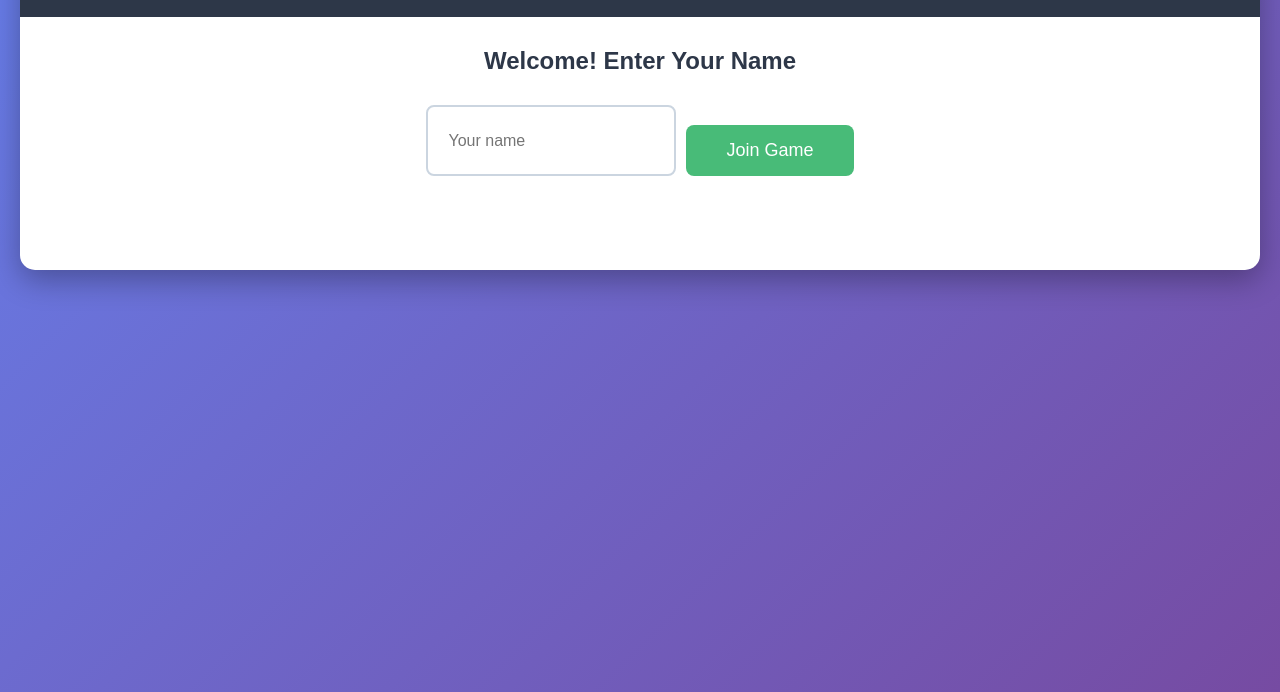
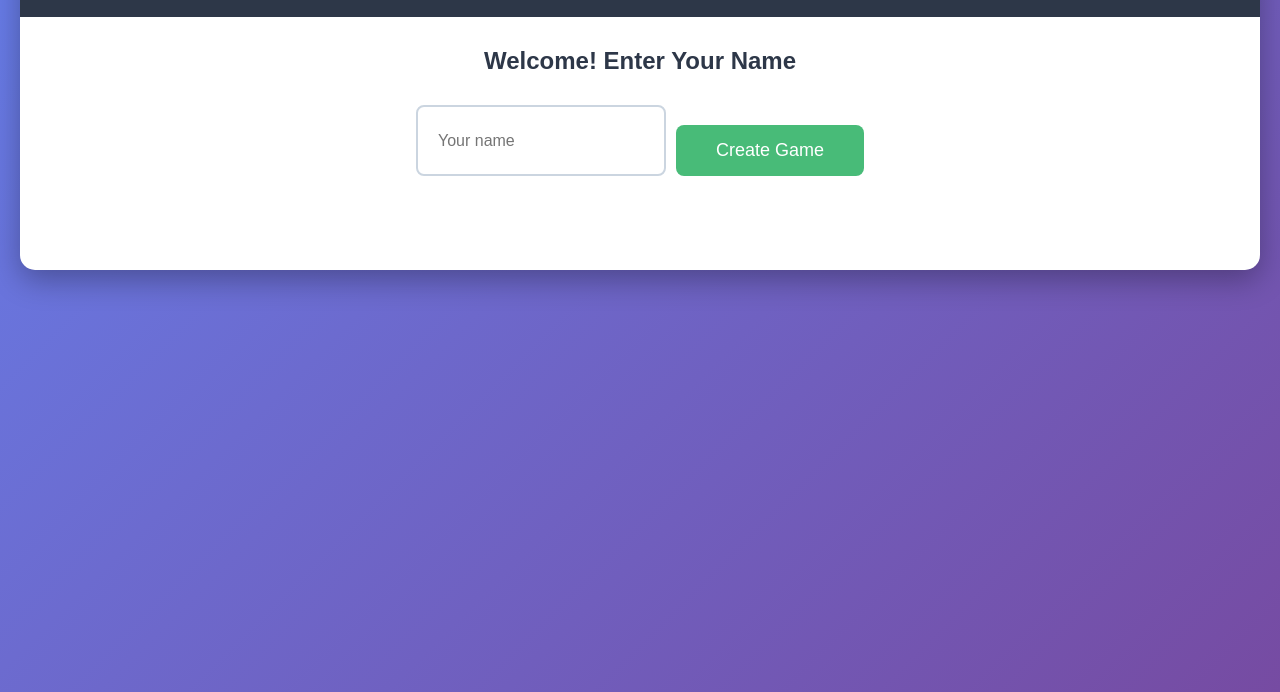
Before and after one commit to arvindbhand/bridge-bidding, a website: page index.html in a window 1280 px wide. Shown: the part 108-800 px from the top of the page. Drawn offline with nearby package versions, Linux system fonts and the light colour scheme; no server answers.

Commit message:
Fix button text:Create Game vs Join as Partner

```diff
--- a/app.js
+++ b/app.js
@@ -297,12 +297,17 @@ function copyInviteLink() {
 document.addEventListener('DOMContentLoaded', () => {
     initializeSocket();
 
-    // Check if joining via invite link
+    // Check if joining via invite link or creating new game
     const urlParams = new URLSearchParams(window.location.search);
     const roomId = urlParams.get('room');
     if (roomId) {
+        // Player 2 joining existing room
         document.getElementById('lobbyTitle').textContent = 'Join Your Partner\'s Game';
         document.getElementById('joinBtn').textContent = 'Join as Partner';
+    } else {
+        // Player 1 creating new room
+        document.getElementById('lobbyTitle').textContent = 'Welcome! Enter Your Name';
+        document.getElementById('joinBtn').textContent = 'Create Game';
     }
 });
 
--- a/index.html
+++ b/index.html
@@ -20,7 +20,7 @@
                 <h2 id="lobbyTitle">Welcome! Enter Your Name</h2>
                 <div class="name-entry">
                     <input type="text" id="playerNameInput" placeholder="Your name" maxlength="20">
-                    <button class="start-btn" id="joinBtn" onclick="joinGame()">Join Game</button>
+                    <button class="start-btn" id="joinBtn" onclick="joinGame()">Create Game</button>
                 </div>
                 <div id="lobbyStatus" class="lobby-status"></div>
                 <div id="inviteSection" class="invite-section" style="display: none;">
```
